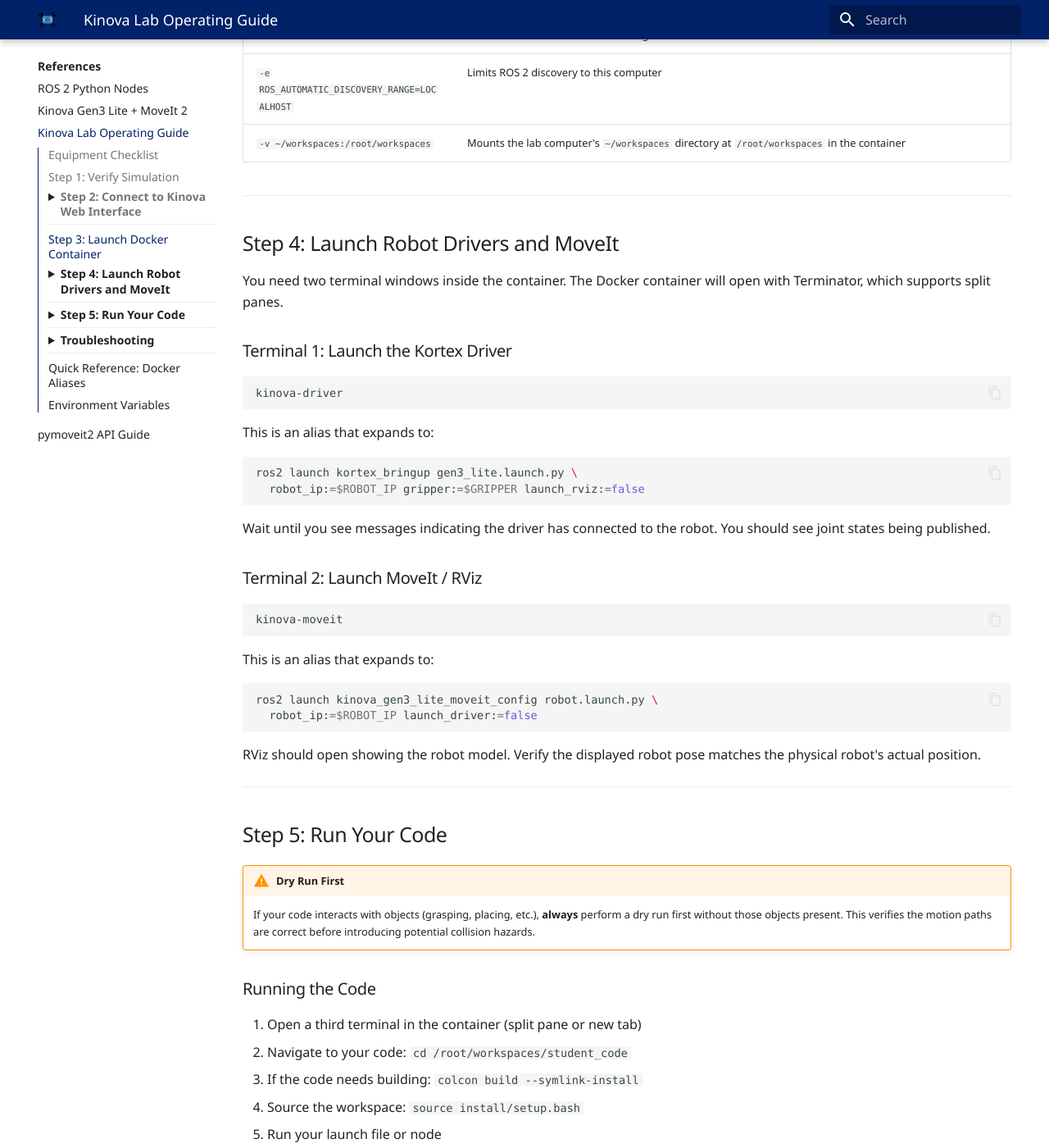
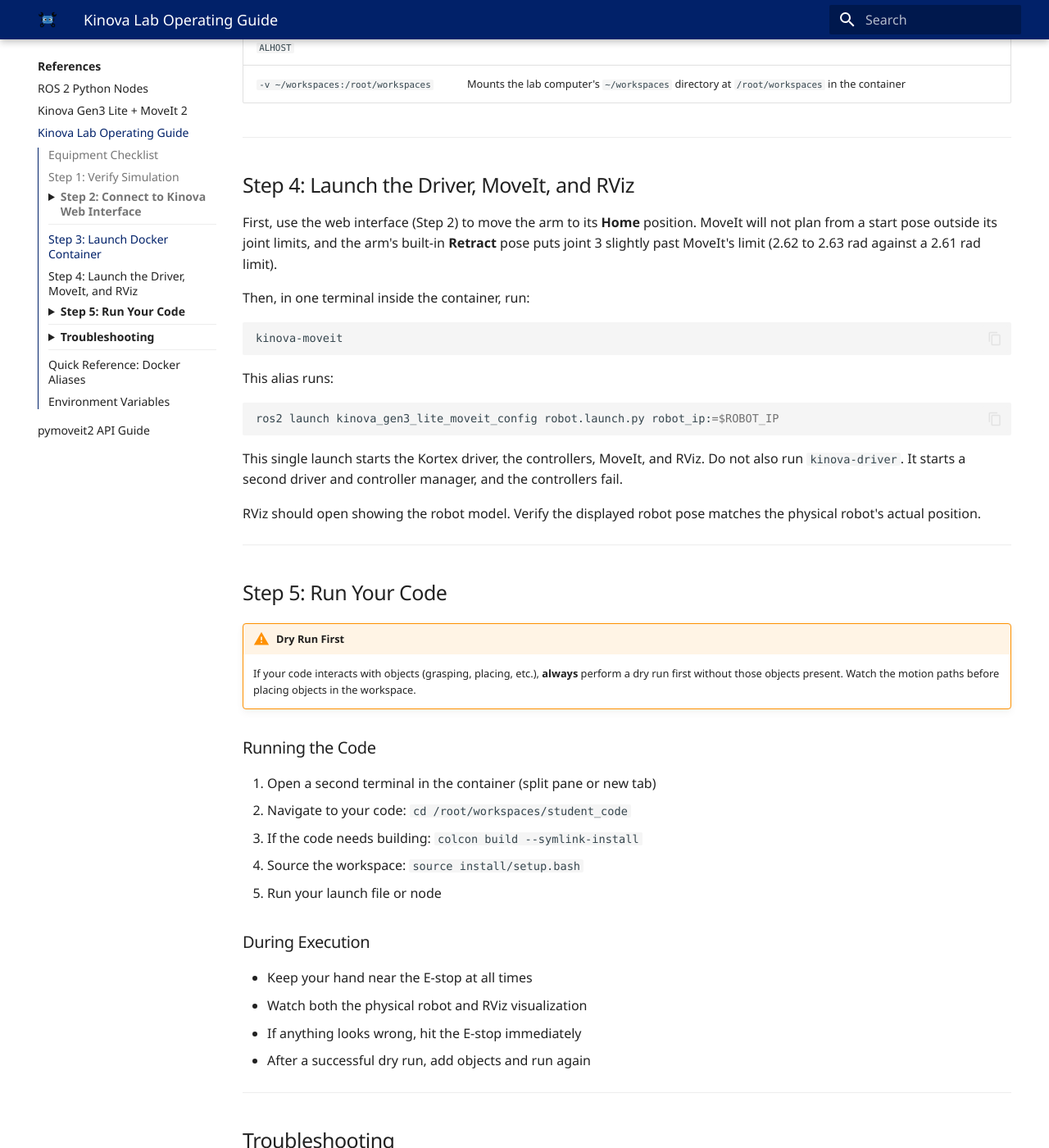
Before and after one commit to MEMS-Intro-to-Robotics/MEMS-Intro-to-Robotics.github.io, an MkDocs documentation site: the page built from docs/guides/kinova_lab_operating_guide.md, in a window 1280 px wide and 1400 px high, scrolled down 2455 px. Shown: the whole window at 82% size. Built offline with MkDocs 1.6.1 and Material for MkDocs 9.7.7, drawn with Linux system fonts in a browser that asks for light colours; emoji names are drawn with the system emoji font; some of the changed text lies outside the part shown.

Commit message:
Correct the Kinova real-arm bringup to a single launch
kinova-moveit starts the driver, controllers, MoveIt, and RViz. Running
kinova-driver beside it starts a second controller manager and the
controllers fail. Add the Home-before-launch step, troubleshooting entries
for both failures, and the alias names the image actually defines.

````diff
--- a/docs/guides/kinova_lab_operating_guide.md
+++ b/docs/guides/kinova_lab_operating_guide.md
@@ -18,9 +18,9 @@
 ## Step 1: Verify Simulation
 
 !!! info "Important"
-    All code **must** be demonstrated in a live simulation before running on hardware. Video recordings are not accepted — robotic programs are non-deterministic, so only a live run demonstrates the code currently works.
+    All code **must** be demonstrated in a live simulation before running on hardware. Video recordings are not accepted.
 
-Before touching any hardware, verify the code works in simulation:
+Before using the arm, check the code in simulation:
 
 1. Run the simulation on your own computer (or have lab staff watch you run it)
 2. Watch the entire execution from start to finish
@@ -31,7 +31,7 @@
 
 ## Step 2: Connect to Kinova Web Interface
 
-The Kinova arm has a built-in web interface for direct control and diagnostics.
+Use the Kinova arm's built-in web interface for control and diagnostics.
 
 1. Ensure the robot arm is powered on and the USB is connected to the lab computer
 2. Verify the E-stop is connected (plugged into wall and robot)
@@ -41,17 +41,17 @@
 
 ### Using the Web Interface
 
-- You can manually move the robot to a safe starting position if needed, such as when MoveIt reports a joint state out of bounds
-- Check the robot's current status — look for any warnings or errors
+- If MoveIt reports a joint state out of bounds, use the web interface to move the robot to a safe starting position
+- Check the robot's current status for warnings or errors
 - **Note:** Once ROS 2 connects, the robot enters low-level servoing mode and the web interface cannot be used for movement
 
 ### Connection Status Indicators
 
 | Status | Action |
 |--------|--------|
-| :green_circle: **Green** | Normal operation — proceed with setup |
-| :yellow_circle: **Yellow** | Warning present — click to view details, may need to acknowledge before proceeding |
-| :red_circle: **Red** | Error state — click the red button in top right corner to reset the connection |
+| :green_circle: **Green** | Normal operation. Proceed with setup |
+| :yellow_circle: **Yellow** | Warning present. Click to view details; you may need to acknowledge it before proceeding |
+| :red_circle: **Red** | Error state. Click the red button in top right corner to reset the connection |
 
 ---
 
@@ -83,37 +83,23 @@
 
 ---
 
-## Step 4: Launch Robot Drivers and MoveIt
+## Step 4: Launch the Driver, MoveIt, and RViz
 
-You need two terminal windows inside the container. The Docker container will open with Terminator, which supports split panes.
+First, use the web interface (Step 2) to move the arm to its **Home** position. MoveIt will not plan from a start pose outside its joint limits, and the arm's built-in **Retract** pose puts joint 3 slightly past MoveIt's limit (2.62 to 2.63 rad against a 2.61 rad limit).
 
-### Terminal 1: Launch the Kortex Driver
-
-```bash
-kinova-driver
-```
-
-This is an alias that expands to:
-
-```bash
-ros2 launch kortex_bringup gen3_lite.launch.py \
-  robot_ip:=$ROBOT_IP gripper:=$GRIPPER launch_rviz:=false
-```
-
-Wait until you see messages indicating the driver has connected to the robot. You should see joint states being published.
-
-### Terminal 2: Launch MoveIt / RViz
+Then, in one terminal inside the container, run:
 
 ```bash
 kinova-moveit
 ```
 
-This is an alias that expands to:
+This alias runs:
 
 ```bash
-ros2 launch kinova_gen3_lite_moveit_config robot.launch.py \
-  robot_ip:=$ROBOT_IP launch_driver:=false
+ros2 launch kinova_gen3_lite_moveit_config robot.launch.py robot_ip:=$ROBOT_IP
 ```
+
+This single launch starts the Kortex driver, the controllers, MoveIt, and RViz. Do not also run `kinova-driver`. It starts a second driver and controller manager, and the controllers fail.
 
 RViz should open showing the robot model. Verify the displayed robot pose matches the physical robot's actual position.
 
@@ -122,11 +108,11 @@
 ## Step 5: Run Your Code
 
 !!! warning "Dry Run First"
-    If your code interacts with objects (grasping, placing, etc.), **always** perform a dry run first without those objects present. This verifies the motion paths are correct before introducing potential collision hazards.
+    If your code interacts with objects (grasping, placing, etc.), **always** perform a dry run first without those objects present. Watch the motion paths before placing objects in the workspace.
 
 ### Running the Code
 
-1. Open a third terminal in the container (split pane or new tab)
+1. Open a second terminal in the container (split pane or new tab)
 2. Navigate to your code: `cd /root/workspaces/student_code`
 3. If the code needs building: `colcon build --symlink-install`
 4. Source the workspace: `source install/setup.bash`
@@ -161,11 +147,21 @@
 - Kill any existing ROS nodes: `pkill -9 ros`
 - Restart the Docker container
 
+### Controllers fail to load or activate
+
+- Check that only one launch is running. Stop any `kinova-driver` or `kortex_bringup` launch, stop `kinova-moveit`, and start `kinova-moveit` again by itself
+- `ros2 node list | grep controller_manager` should list exactly one controller manager
+
+### Every plan fails, or MoveIt reports the start state is out of bounds
+
+- The arm is probably in its built-in Retract pose, which is outside MoveIt's joint limits
+- Stop the launch, move the arm to **Home** in the web interface, and start `kinova-moveit` again
+
 ### RViz pose doesn't match physical robot
 
 - The driver may not have initialized properly
-- Restart both the driver and MoveIt
-- Check for error messages in the driver terminal
+- Stop the launch and start `kinova-moveit` again
+- Check for error messages in the launch terminal
 
 ---
 
@@ -175,11 +171,11 @@
 
 | Alias | Purpose |
 |-------|---------|
-| `kinova-driver` | Launch Kortex driver for real hardware |
-| `kinova-moveit` | Launch MoveIt and RViz for real hardware |
-| `kinova-fake-driver` | Driver with fake/mock hardware (testing) |
-| `kinova-fake-moveit` | MoveIt with fake hardware (testing) |
-| `kinova-sim-gz` | Launch Gazebo simulation |
+| `kinova-moveit` | Driver, controllers, MoveIt, and RViz for the real arm, in one launch |
+| `kinova-driver` | Driver and controllers only, without MoveIt. Never run it together with `kinova-moveit` |
+| `kinova-fake-moveit` | Same as `kinova-moveit`, with fake hardware (testing without the arm) |
+| `kinova-fake` | Driver with fake hardware, without MoveIt. Never run it together with `kinova-fake-moveit` |
+| `kinova-sim` | Launch Gazebo simulation |
 | `kinova-sim-moveit` | MoveIt for Gazebo simulation |
 | `gzkill` | Kill zombie Gazebo processes |
 
````
Also changed, not shown: other parts of docs/guides/kinova_lab_operating_guide.md (+2 -2 lines), docs/labs/lab_06.md (+5 -4 lines).
